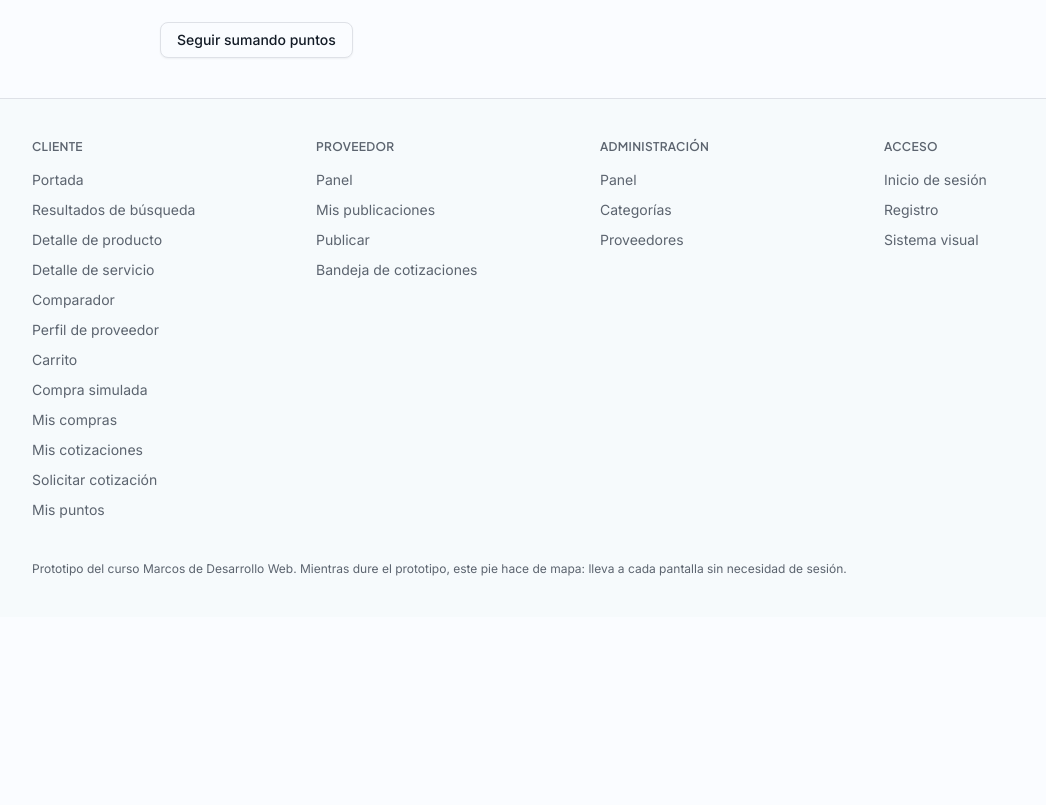
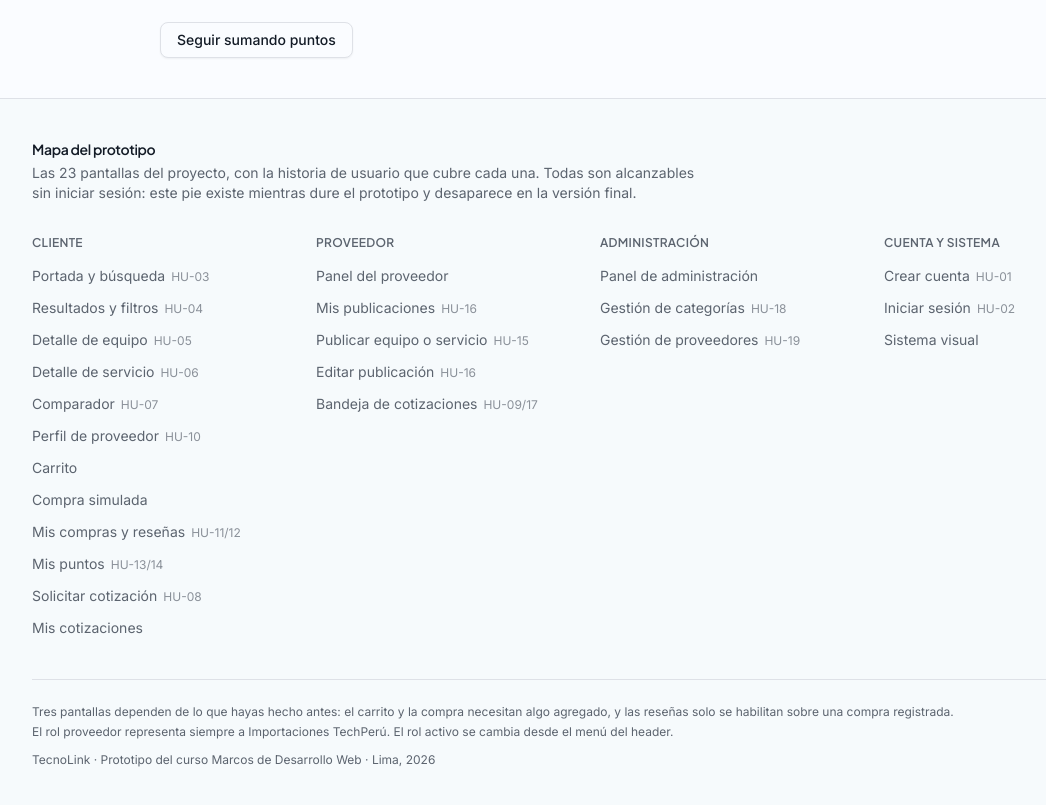
Before and after one commit to esteban-abanto-2709/TecnoLink, a Next.js app in the folder apps/web/: page /points in a window 1280 px wide. Shown: the part 1300-2105 px from the top of the page, without its empty margins (56-1102 px from the left). Before the commit the page ends 1917 px from the top, so only its background shows below. Built offline with nearby package versions, Linux system fonts and the light colour scheme.

Commit message:
feat(footer): complete prototype site map with user story references

```diff
--- a/apps/web/package.json
+++ b/apps/web/package.json
@@ -7,7 +7,7 @@
     "build": "next build",
     "start": "next start",
     "lint": "eslint",
-    "check": "node --experimental-strip-types scripts/check-data.ts"
+    "check": "node --experimental-strip-types scripts/check.ts"
   },
   "dependencies": {
     "@base-ui/react": "^1.7.0",
--- a/apps/web/scripts/check-data.ts
+++ b/apps/web/scripts/check.ts
@@ -1,4 +1,5 @@
 import assert from "node:assert/strict";
+import { readdirSync, readFileSync } from "node:fs";
 
 import {
   benefits,
@@ -244,4 +245,44 @@ assert.equal(
   "el término y el rango de precio deben combinarse"
 );
 
-console.log("Datos mock verificados.");
+const routes = readdirSync("src/app", { recursive: true })
+  .map(String)
+  .filter((entry) => entry.endsWith("page.tsx"))
+  .map((entry) => `/${entry.replaceAll("\\", "/").replace(/\/?page\.tsx$/, "")}`);
+
+const footerLinks = [
+  ...readFileSync("src/components/site-footer.tsx", "utf8").matchAll(
+    /href: "([^"]+)"/g
+  ),
+].map((match) => match[1].split("?")[0]);
+
+function matchesRoute(route: string, link: string): boolean {
+  const pattern = new RegExp(
+    `^${route.replace(/\[[^\]]+\]/g, "[^/]+").replace(/\//g, "\\/")}$`
+  );
+  return pattern.test(link);
+}
+
+for (const route of routes) {
+  assert.ok(
+    footerLinks.some((link) => matchesRoute(route, link)),
+    `la ruta ${route} no está en el mapa del pie de página: los compañeros no pueden llegar a ella`
+  );
+}
+
+for (const link of footerLinks) {
+  assert.ok(
+    routes.some((route) => matchesRoute(route, link)),
+    `el pie de página enlaza a ${link}, que no existe como ruta`
+  );
+}
+
+assert.equal(
+  footerLinks.length,
+  routes.length,
+  "el pie de página y las rutas no están uno a uno"
+);
+
+console.log(
+  `Datos mock verificados. ${routes.length} rutas mapeadas en el pie de página.`
+);
--- a/apps/web/src/components/site-footer.tsx
+++ b/apps/web/src/components/site-footer.tsx
@@ -1,45 +1,84 @@
 import Link from "next/link";
 
-const sections = [
+type Screen = {
+  href: string;
+  label: string;
+  hu?: string;
+};
+
+const sections: { title: string; screens: Screen[] }[] = [
   {
     title: "Cliente",
-    links: [
-      { href: "/", label: "Portada" },
-      { href: "/search", label: "Resultados de búsqueda" },
-      { href: "/products/lenovo-ideapad-3", label: "Detalle de producto" },
-      { href: "/services/soporte-domicilio", label: "Detalle de servicio" },
-      { href: "/compare", label: "Comparador" },
-      { href: "/suppliers/techperu", label: "Perfil de proveedor" },
+    screens: [
+      { href: "/", label: "Portada y búsqueda", hu: "HU-03" },
+      { href: "/search", label: "Resultados y filtros", hu: "HU-04" },
+      {
+        href: "/products/lenovo-ideapad-3",
+        label: "Detalle de equipo",
+        hu: "HU-05",
+      },
+      {
+        href: "/services/soporte-domicilio",
+        label: "Detalle de servicio",
+        hu: "HU-06",
+      },
+      { href: "/compare", label: "Comparador", hu: "HU-07" },
+      {
+        href: "/suppliers/techperu",
+        label: "Perfil de proveedor",
+        hu: "HU-10",
+      },
       { href: "/cart", label: "Carrito" },
       { href: "/checkout", label: "Compra simulada" },
-      { href: "/orders", label: "Mis compras" },
+      { href: "/orders", label: "Mis compras y reseñas", hu: "HU-11/12" },
+      { href: "/points", label: "Mis puntos", hu: "HU-13/14" },
+      {
+        href: "/quotes/new?item=lenovo-ideapad-3",
+        label: "Solicitar cotización",
+        hu: "HU-08",
+      },
       { href: "/quotes", label: "Mis cotizaciones" },
-      { href: "/quotes/new", label: "Solicitar cotización" },
-      { href: "/points", label: "Mis puntos" },
     ],
   },
   {
     title: "Proveedor",
-    links: [
-      { href: "/supplier", label: "Panel" },
-      { href: "/supplier/listings", label: "Mis publicaciones" },
-      { href: "/supplier/listings/new", label: "Publicar" },
-      { href: "/supplier/quotes", label: "Bandeja de cotizaciones" },
+    screens: [
+      { href: "/supplier", label: "Panel del proveedor" },
+      { href: "/supplier/listings", label: "Mis publicaciones", hu: "HU-16" },
+      {
+        href: "/supplier/listings/new",
+        label: "Publicar equipo o servicio",
+        hu: "HU-15",
+      },
+      {
+        href: "/supplier/listings/lenovo-ideapad-3",
+        label: "Editar publicación",
+        hu: "HU-16",
+      },
+      {
+        href: "/supplier/quotes",
+        label: "Bandeja de cotizaciones",
+        hu: "HU-09/17",
+      },
     ],
   },
   {
     title: "Administración",
-    links: [
-      { href: "/admin", label: "Panel" },
-      { href: "/admin/categories", label: "Categorías" },
-      { href: "/admin/suppliers", label: "Proveedores" },
+    screens: [
+      { href: "/admin", label: "Panel de administración" },
+      { href: "/admin/categories", label: "Gestión de categorías", hu: "HU-18" },
+      {
+        href: "/admin/suppliers",
+        label: "Gestión de proveedores",
+        hu: "HU-19",
+      },
     ],
   },
   {
-    title: "Acceso",
-    links: [
-      { href: "/login", label: "Inicio de sesión" },
-      { href: "/register", label: "Registro" },
+    title: "Cuenta y sistema",
+    screens: [
+      { href: "/register", label: "Crear cuenta", hu: "HU-01" },
+      { href: "/login", label: "Iniciar sesión", hu: "HU-02" },
       { href: "/style-guide", label: "Sistema visual" },
     ],
   },
@@ -49,21 +88,35 @@ export function SiteFooter() {
   return (
     <footer className="mt-auto border-t border-border bg-muted/40">
       <div className="mx-auto w-full max-w-6xl px-6 py-10">
-        <div className="grid grid-cols-2 gap-8 sm:grid-cols-4">
+        <h2 className="font-heading text-sm font-semibold">
+          Mapa del prototipo
+        </h2>
+        <p className="mt-1 max-w-2xl text-sm text-muted-foreground">
+          Las 23 pantallas del proyecto, con la historia de usuario que cubre
+          cada una. Todas son alcanzables sin iniciar sesión: este pie existe
+          mientras dure el prototipo y desaparece en la versión final.
+        </p>
+
+        <div className="mt-8 grid grid-cols-2 gap-8 sm:grid-cols-4">
           {sections.map((section) => (
             <div key={section.title}>
-              <h2 className="text-xs font-semibold uppercase tracking-wide text-muted-foreground">
+              <h3 className="text-xs font-semibold uppercase tracking-wide text-muted-foreground">
                 {section.title}
-              </h2>
-              <ul className="mt-3 space-y-1.5">
-                {section.links.map((link) => (
-                  <li key={link.href}>
+              </h3>
+              <ul className="mt-3 space-y-2">
+                {section.screens.map((screen) => (
+                  <li key={screen.href}>
                     <Link
-                      href={link.href}
+                      href={screen.href}
                       className="text-sm text-muted-foreground underline-offset-4 hover:text-foreground hover:underline"
                     >
-                      {link.label}
+                      {screen.label}
                     </Link>
+                    {screen.hu ? (
+                      <span className="ml-1.5 text-xs text-muted-foreground/70">
+                        {screen.hu}
+                      </span>
+                    ) : null}
                   </li>
                 ))}
               </ul>
@@ -71,11 +124,20 @@ export function SiteFooter() {
           ))}
         </div>
 
-        <p className="mt-10 text-xs text-muted-foreground">
-          Prototipo del curso Marcos de Desarrollo Web. Mientras dure el
-          prototipo, este pie hace de mapa: lleva a cada pantalla sin necesidad
-          de sesión.
-        </p>
+        <div className="mt-10 space-y-1 border-t border-border pt-6 text-xs text-muted-foreground">
+          <p>
+            Tres pantallas dependen de lo que hayas hecho antes: el carrito y la
+            compra necesitan algo agregado, y las reseñas solo se habilitan sobre
+            una compra registrada.
+          </p>
+          <p>
+            El rol proveedor representa siempre a Importaciones TechPerú. El rol
+            activo se cambia desde el menú del header.
+          </p>
+          <p className="pt-2">
+            TecnoLink · Prototipo del curso Marcos de Desarrollo Web · Lima, 2026
+          </p>
+        </div>
       </div>
     </footer>
   );
```
Also changed, not shown: 1 other file (tests, documents, lock files or other folders).
